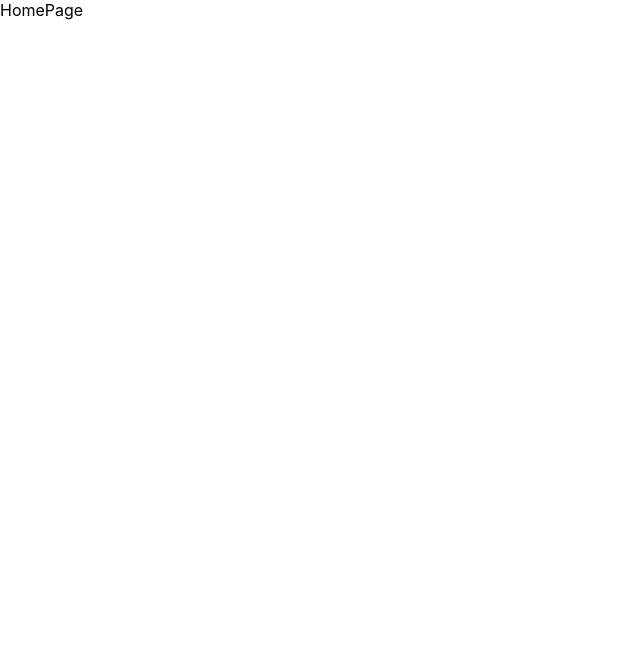
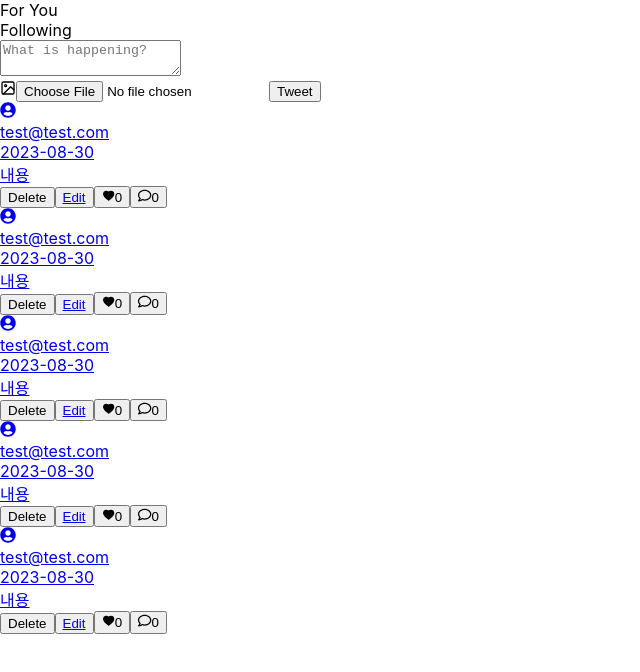
Before and after one commit to nodnjs1231/twitter-s, a React (Create React App) app: page / in a window 1280 px wide. Shown: the top 672 px of the page, without its empty margins (0-640 px from the left). Built offline with nearby package versions, Linux system fonts and the light colour scheme.

Commit message:
Add : SASS 라이브 설치, 프리티어 설정

```diff
--- a/package.json
+++ b/package.json
@@ -12,8 +12,10 @@
     "@types/react-dom": "^18.0.0",
     "react": "^18.3.1",
     "react-dom": "^18.3.1",
+    "react-icons": "^5.3.0",
     "react-router-dom": "^6.27.0",
     "react-scripts": "5.0.1",
+    "sass": "^1.80.4",
     "typescript": "^4.4.2",
     "web-vitals": "^2.1.0"
   },
--- a/src/App.tsx
+++ b/src/App.tsx
@@ -1,9 +1,12 @@
-import Router from 'components/Router';
+import Layout from 'components/Layout'
+import Router from 'components/Router'
 
 function App() {
   return (
-    <Router />
-  );
+    <Layout>
+      <Router />
+    </Layout>
+  )
 }
 
 export default App;
--- /dev/null
+++ b/src/components/Layout.tsx
@@ -0,0 +1,12 @@
+import { ReactNode } from "react";
+
+interface LayoutProps {
+    children: ReactNode;
+}
+
+export default function Layout ({children}: LayoutProps){
+
+    return(
+        <div className="layout">{children}</div>
+    );
+}
--- a/src/index.tsx
+++ b/src/index.tsx
@@ -1,5 +1,5 @@
 import ReactDOM from 'react-dom/client';
-import './index.css';
+import './index.scss';
 import App from './App';
 import { BrowserRouter as Rouoter } from 'react-router-dom';
 
--- a/src/pages/home/index.tsx
+++ b/src/pages/home/index.tsx
@@ -1,6 +1,149 @@
-export default function HomePage(){
+import { ChangeEvent } from 'react';
+import { FiImage } from 'react-icons/fi';
+import { FaUserCircle } from 'react-icons/fa';
+import { AiFillHeart } from 'react-icons/ai';
+import { Link } from 'react-router-dom';
+import { FaRegComment } from 'react-icons/fa';
 
-    return(
-        <div>HomePage</div>
-    );
+interface PostProps {
+  id: string;
+  email: string;
+  content: string;
+  createdAt: string;
+  uid: string;
+  profileUrl?: string;
+  likes?: string[];
+  likeCount?: number;
+  comments?: any;
 }
+
+const posts: PostProps[] = [
+  {
+    id: '1',
+    email: 'test@test.com',
+    content: '내용',
+    createdAt: '2023-08-30',
+    uid: '123123',
+  },
+  {
+    id: '2',
+    email: 'test@test.com',
+    content: '내용',
+    createdAt: '2023-08-30',
+    uid: '123123',
+  },
+  {
+    id: '3',
+    email: 'test@test.com',
+    content: '내용',
+    createdAt: '2023-08-30',
+    uid: '123123',
+  },
+  {
+    id: '4',
+    email: 'test@test.com',
+    content: '내용',
+    createdAt: '2023-08-30',
+    uid: '123123',
+  },
+  {
+    id: '5',
+    email: 'test@test.com',
+    content: '내용',
+    createdAt: '2023-08-30',
+    uid: '123123',
+  },
+];
+
+export default function HomePage() {
+  const handleFileUpload = (e: ChangeEvent<HTMLInputElement>) => {
+    e.preventDefault();
+  };
+
+  const handleDelete = () => {};
+
+  return (
+    <div className="home">
+      <div className="home__title"></div>
+      <div className="home__tabs">
+        <div className="home__tab home__tab--active">For You</div>
+        <div className="home__tab">Following</div>
+      </div>
+      {/* Post Form */}
+      <form className="post-form">
+        <textarea
+          className="post-form__textarea"
+          required
+          name="content"
+          id="content"
+          placeholder="What is happening?"
+        />
+        <div className="post-form__submit-area">
+          <label htmlFor="file-input" className="post-form__file">
+            <FiImage className="post-form__file-icon" />
+          </label>
+          <input
+            type="file"
+            name="file-input"
+            accept="image/*"
+            onChange={handleFileUpload}
+            className="hidden"
+          />
+          <input
+            type="submit"
+            value="Tweet"
+            className="post-form__submit-btn"
+          />
+        </div>
+      </form>
+      {/* Tweet Posts */}
+      <div className="post">
+        {posts?.map((post) => (
+          <div className="post__box" key={post.id}>
+            <Link to={`/posts/${post.id}`}>
+              <div className="post__box-profile">
+                <div className="post__flex">
+                  {post?.profileUrl ? (
+                    <img
+                      src={post?.profileUrl}
+                      alt="profile"
+                      className="post__box-profile-img"
+                    />
+                  ) : (
+                    <FaUserCircle className="post__box-profile-icon" />
+                  )}
+                  <div className="post__email">{post?.email}</div>
+                  <div className="post__createdAt">{post?.createdAt}</div>
+                </div>
+                <div className="post__box-content">{post?.content}</div>
+              </div>
+            </Link>
+            <div className="post__box-footer">
+              {/* post.uid === user.uid 일 때 */}
+              <>
+                <button
+                  type="button"
+                  className="post__delete"
+                  onClick={handleDelete}
+                >
+                  Delete
+                </button>
+                <button type="button" className="post__edit">
+                  <Link to={`/posts/${post.id}`}>Edit</Link>
+                </button>
+                <button type="button" className="post__likes">
+                  <AiFillHeart />
+                  {post?.likeCount || 0}
+                </button>
+                <button type="button" className="post__comments">
+                  <FaRegComment />
+                  {post?.comments || 0}
+                </button>
+              </>
+            </div>
+          </div>
+        ))}
+      </div>
+    </div>
+  );
+}
```
Also changed, not shown: src/index.scss (renamed from src/index.css), 2 other files (tests, documents, lock files or other folders).
